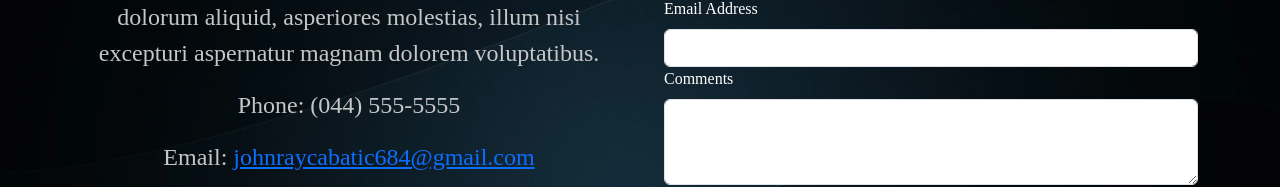
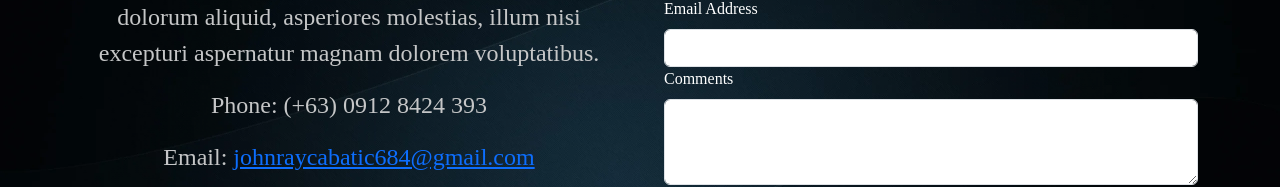
Before and after one commit to JohnrayCabatic16/My-Portfolio, a plain HTML site: page Contact.html in a window 1280 px wide. Shown: the part 203-390 px from the top of the page. Drawn offline with nearby package versions, Linux system fonts and the light colour scheme.

Commit message:
Update Contact.html

```diff
--- a/Contact.html
+++ b/Contact.html
@@ -51,7 +51,7 @@
                 <p>Lorem, ipsum dolor sit amet consectetur adipisicing elit. Suscipit obcaecati vitae
                      sint repellendus distinctio dolorum aliquid, asperiores molestias,
                      illum nisi excepturi aspernatur magnam dolorem voluptatibus.</p>
-                <p>Phone: (044) 555-5555</p>
+                <p>Phone: (+63) 0912 8424 393</p>
                 <p>Email: <a href="johnraycabatic684@gmail.com">johnraycabatic684@gmail.com</a></p>
             </div>
             <div class="col-md-6">
```
